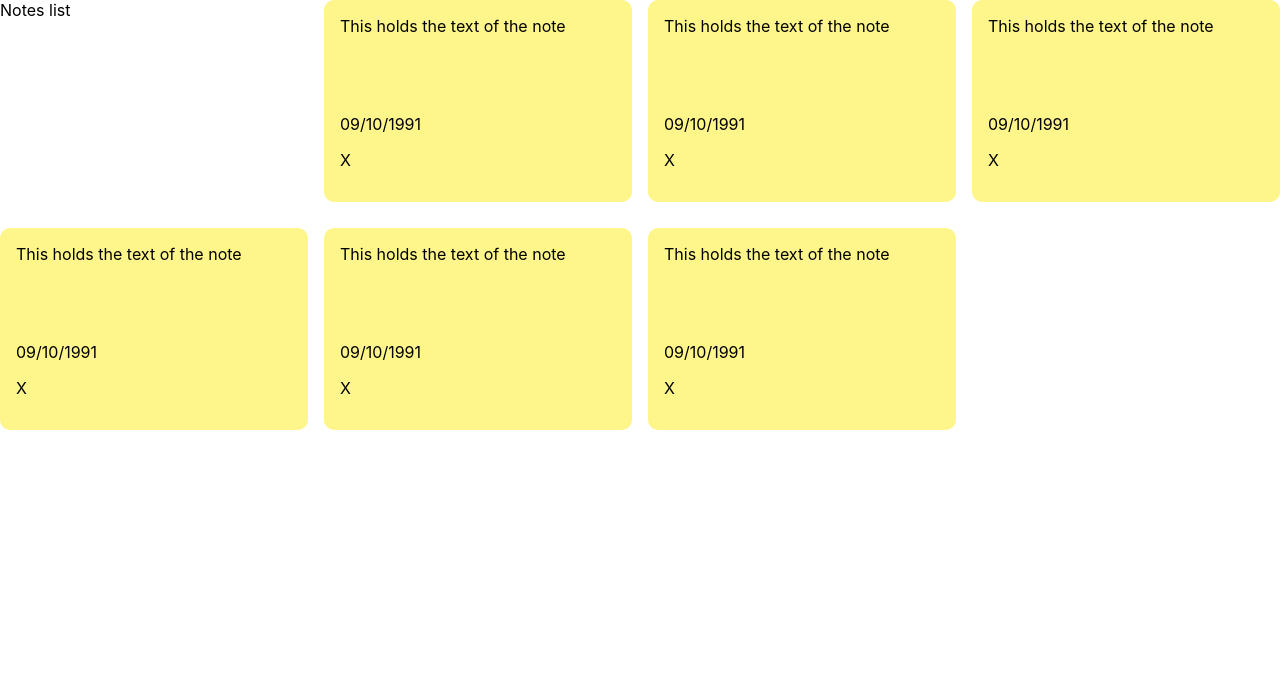
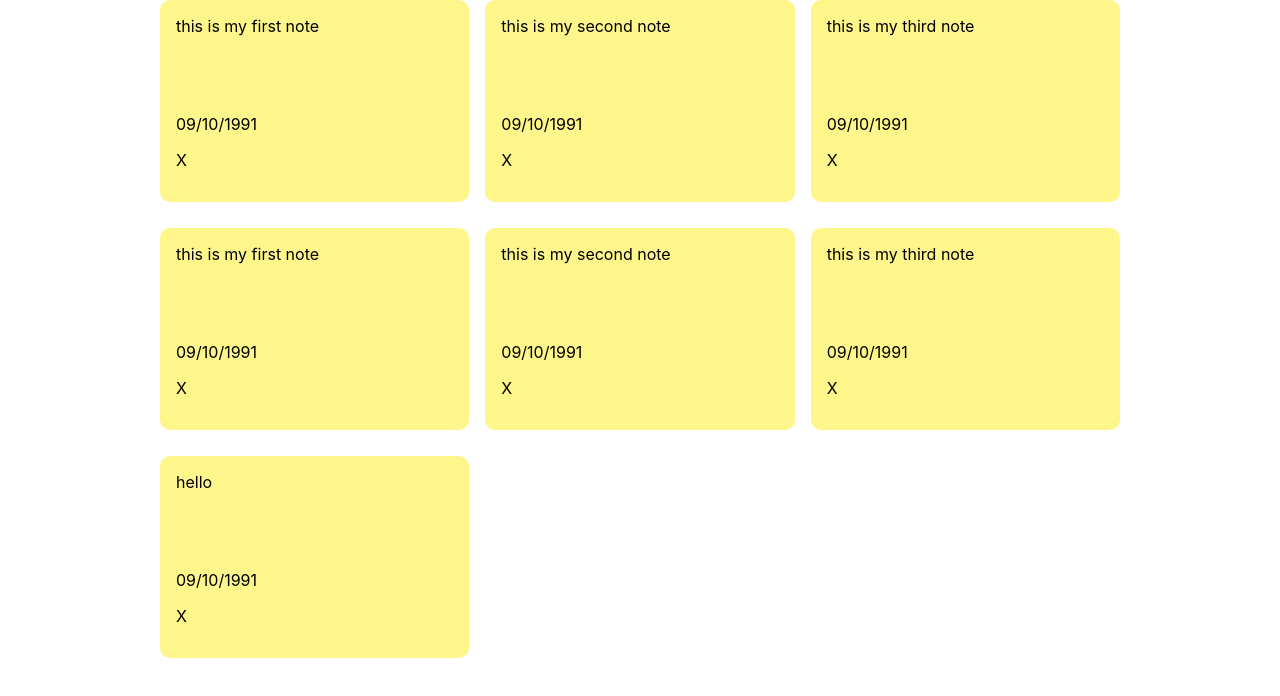
Before and after one commit to evelinm/notes, a React (Create React App) app: page / in a window 1280 px wide. Shown: the top 696 px of the page. Built offline with nearby package versions, Linux system fonts and the light colour scheme.

Commit message:
adding the state for the note

```diff
--- a/src/App.js
+++ b/src/App.js
@@ -1,10 +1,60 @@
 import NotesList from "./components/NotesList";
+import { useState } from 'react';
+// import {nanoid} from 'nanoid';
 
 
 function App() {
+
+
+  const [notes,setNotes] = useState([
+    {
+      id: 2,
+      text: "this is my first note",
+      date: " 09/10/1991"
+
+    },
+    {
+      id: 3,
+      text: "this is my second note",
+      date: " 09/10/1991"
+
+    },
+    {
+      id: 5,
+      text: "this is my third note",
+      date: " 09/10/1991"
+
+    },
+    {
+      id: 6,
+      text: "this is my first note",
+      date: " 09/10/1991"
+
+    },
+    {
+      id: 10,
+      text: "this is my second note",
+      date: " 09/10/1991"
+
+    },
+    {
+      id: 8,
+      text: "this is my third note",
+      date: " 09/10/1991"
+
+    },
+    {
+      id: 33,
+      text: "hello",
+      date: " 09/10/1991"
+
+    }
+
+  ]);
+
   return (
-    <div className="App">
-      <NotesList/>
+    <div className="container">
+      <NotesList notes={notes}/>
     </div>
   );
 }
--- a/src/components/Note.js
+++ b/src/components/Note.js
@@ -1,11 +1,11 @@
 // import {MdDeleteForever} from 'react-icons/md';
 
-const Note = () => {
+const Note = ({id,text,date}) => {
     return (
         <div className="note">
-            <span> This holds the text of the note </span>
+            <span> {text}</span>
             <div className="note-foeter">
-            <p> 09/10/1991</p>
+            <p> {date}</p>
             {/* <MdDeleteForever className="delete-icon" size="1.3rem" /> */}
             <p> X </p>
 
--- a/src/components/NotesList.js
+++ b/src/components/NotesList.js
@@ -2,16 +2,13 @@
 import Note from "./Note";
 
 
-const NotesList = () => {
+const NotesList = ({notes}) => {
     return(
     <div className="notes-list">
-        Notes list
-        <Note/>
-        <Note/>
-        <Note/>
-        <Note/>
-        <Note/>
-        <Note/>
+        {notes.map((note)=> (
+            <Note id={note.id} text={note.text} date={note.date} />
+        ))}
+
 
     </div>
 
--- a/src/index.css
+++ b/src/index.css
@@ -10,6 +10,13 @@
 code {
   font-family: source-code-pro, Menlo, Monaco, Consolas, "Courier New",
     monospace;
+}
+.container {
+  max-width: 960px;
+  margin-right: auto;
+  margin-left: auto;
+  padding-right: 15px;
+  padding-left: 15px;
 }
 
 .notes-list {
```
